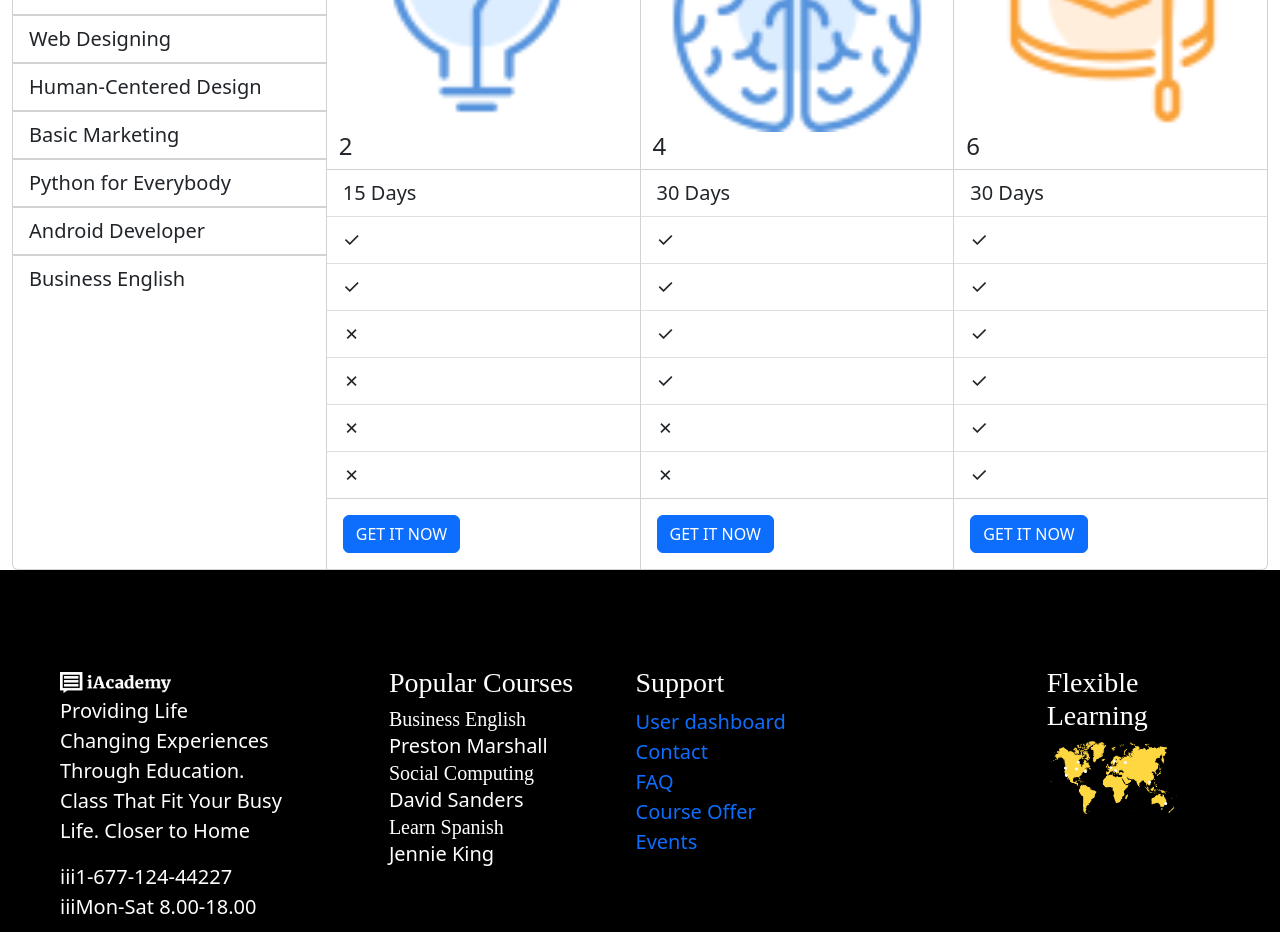
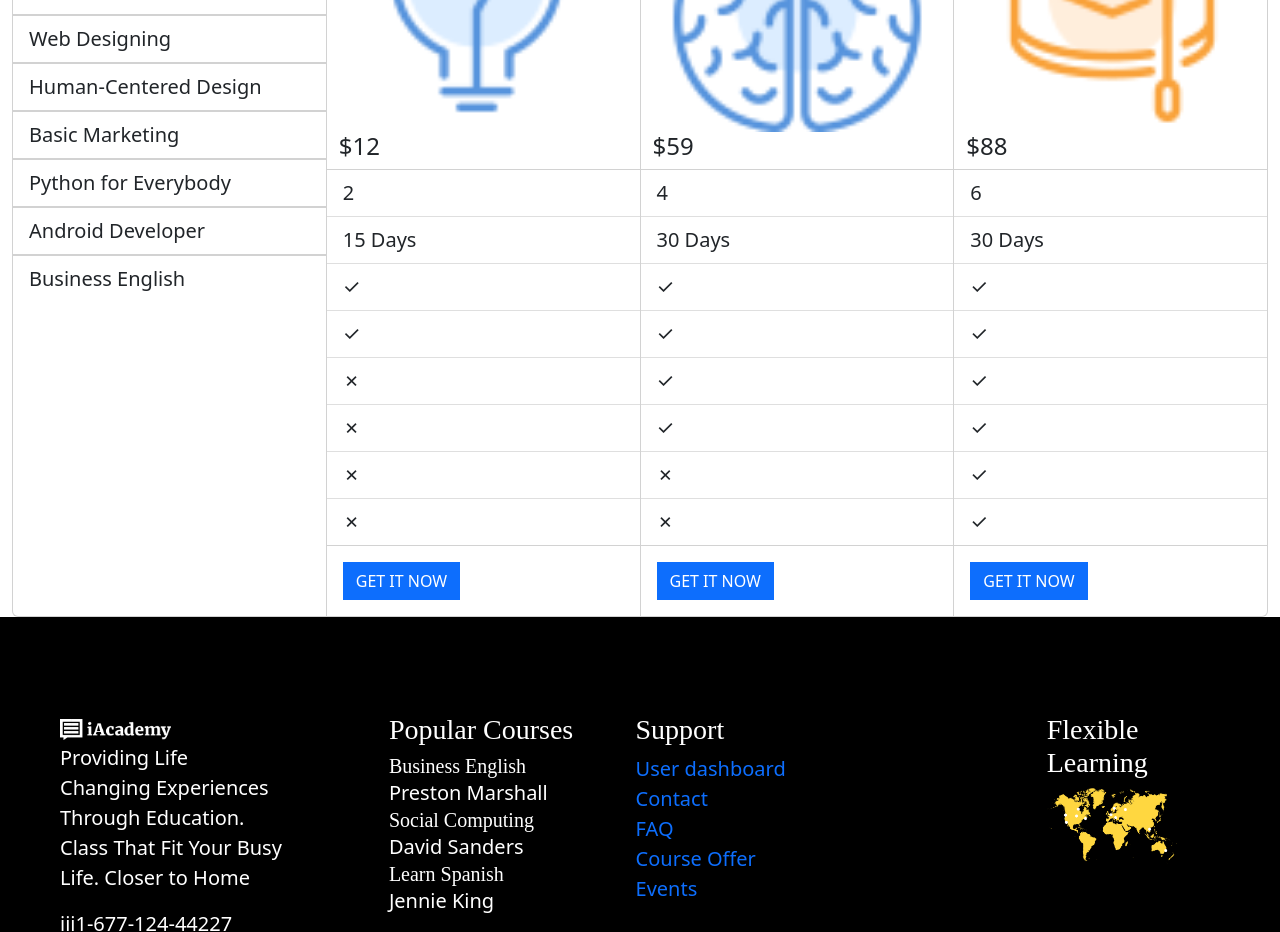
Before and after one commit to AnielloPiscopo/proj-html-vuejs, a Vue app: page / in a window 1280 px wide. Shown: the part 2040-2972 px from the top of the page. Built offline with nearby package versions, Linux system fonts and the light colour scheme.

Commit message:
Modified the MainPricingPlans component

```diff
--- a/src/components/main/MainPricingPlans.vue
+++ b/src/components/main/MainPricingPlans.vue
@@ -83,9 +83,10 @@ export default {
                         <img class="card-img-top"
                             :src="store.getImgPath(plansIconsImgPath + plan.imgPath + plansIconsImgExtension)"
                             alt="Card image cap">
-                        <h4 class="card-title">{{ plan['Number of Courses'] }}</h4>
+                        <h4 class="card-title">{{ '&#36;' + plan.Price }}</h4>
                     </div>
                     <ul class="list-group list-group-flush">
+                        <li class="list-group-item">{{ plan['Number of Courses'] }}</li>
                         <li class="list-group-item">{{ plan.Time }}</li>
                         <li class="list-group-item">{{ (plan['Web Designing']) ? '&#10003;' : '&#10007' }}</li>
                         <li class="list-group-item">{{ (plan['Human-Centered Design']) ? '&#10003;' : '&#10007' }}</li>
@@ -95,7 +96,7 @@ export default {
                         <li class="list-group-item">{{ (plan['Business English']) ? '&#10003;' : '&#10007' }}</li>
                     </ul>
                     <div class="card-body">
-                        <a href="#" class="card-link btn btn-primary text-uppercase">Get it now</a>
+                        <a href="#" class="card-link btn btn-primary text-uppercase rounded rounded-0">Get it now</a>
                     </div>
                 </div>
             </div>
```
